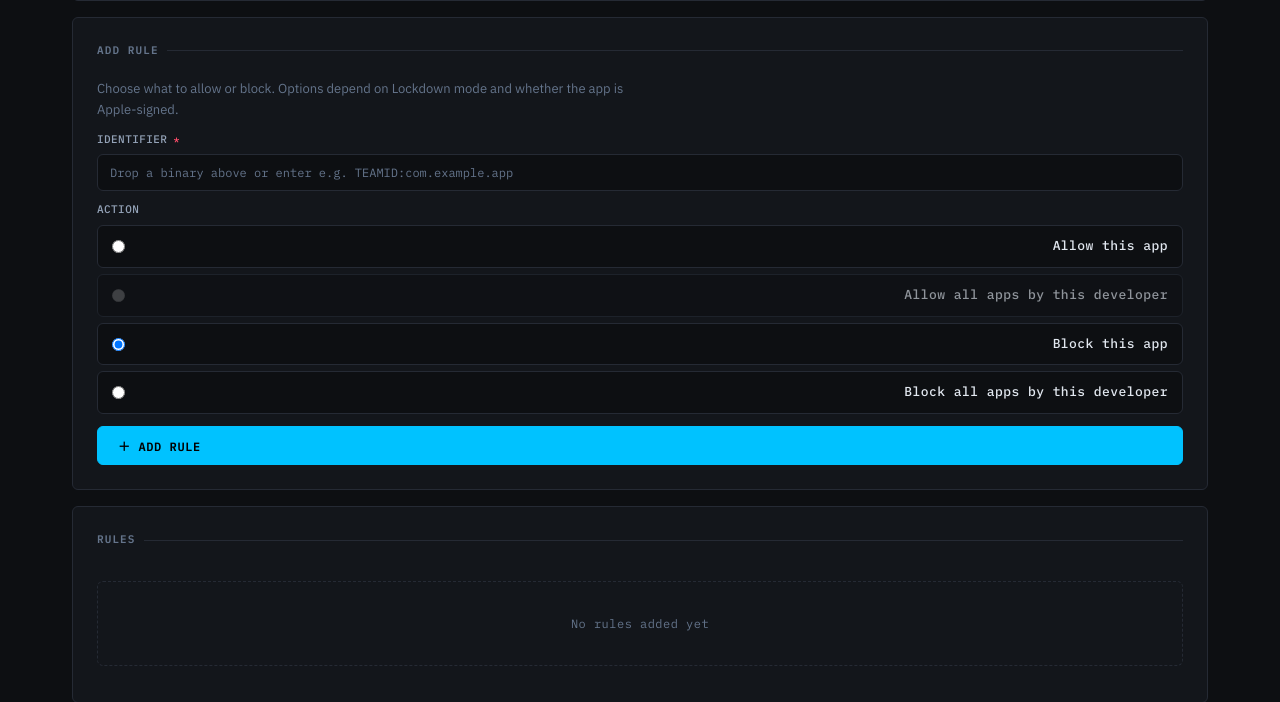
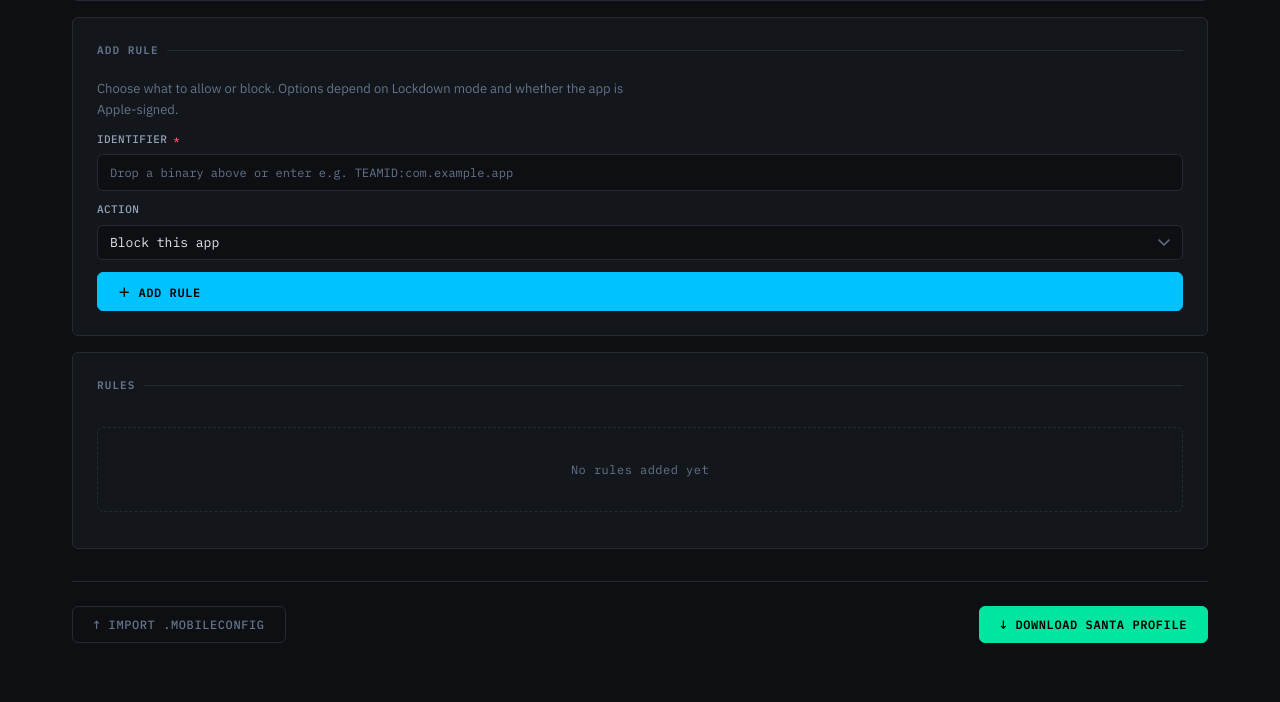
Before and after one commit to arilewis93/online-macadmin-toolbox, a Flask app: page /santa in a window 1280 px wide. Shown: the part 973-1675 px from the top of the page. After the commit the page ends 1616 px from the top, so only its background shows below. Run offline with Flask 3, Linux system fonts and the light colour scheme; the visitor is signed in with stand-in values (Sample User, id 1); some libraries are stand-ins or nearby versions.

Commit message:
Refactor Santa tool action selection from radio buttons to dropdown menu
- Replaced radio button options for Santa actions with a dropdown select element for improved user experience.
- Updated JavaScript functions to accommodate the new dropdown selection method.
- Enhanced logic for enabling/disabling options based on platform and lockdown status.

```diff
--- a/app/templates/tools/santa.html
+++ b/app/templates/tools/santa.html
@@ -65,12 +65,12 @@
         </div>
         <div class="field" style="margin-bottom:12px;">
           <label>ACTION</label>
-          <div class="santa-action-options" id="santa-action-options">
-            <label class="toggle-row santa-action-row"><input type="radio" name="santa-action" value="allow_app" id="santa-action-allow-app"><span class="toggle-label">Allow this app</span></label>
-            <label class="toggle-row santa-action-row"><input type="radio" name="santa-action" value="allow_developer" id="santa-action-allow-dev"><span class="toggle-label">Allow all apps by this developer</span></label>
-            <label class="toggle-row santa-action-row"><input type="radio" name="santa-action" value="block_app" id="santa-action-block-app" checked><span class="toggle-label">Block this app</span></label>
-            <label class="toggle-row santa-action-row"><input type="radio" name="santa-action" value="block_developer" id="santa-action-block-dev"><span class="toggle-label">Block all apps by this developer</span></label>
-          </div>
+          <select id="santa-action-select" class="field-select">
+            <option value="allow_app" id="santa-action-allow-app">Allow this app</option>
+            <option value="allow_developer" id="santa-action-allow-dev">Allow all apps by this developer</option>
+            <option value="block_app" id="santa-action-block-app" selected>Block this app</option>
+            <option value="block_developer" id="santa-action-block-dev">Block all apps by this developer</option>
+          </select>
         </div>
         <button class="btn btn-primary" onclick="addSantaRule()" style="width:100%;">＋ Add Rule</button>
       </div>
@@ -212,8 +212,8 @@ var santaCurrentTeamId = null;
 var santaCurrentIsPlatform = false;
 
 function getSantaAction() {
-  var r = document.querySelector('input[name="santa-action"]:checked');
-  return r ? r.value : 'block_app';
+  var sel = document.getElementById('santa-action-select');
+  return sel ? sel.value : 'block_app';
 }
 function addSantaRule() {
   var action = getSantaAction();
@@ -244,29 +244,22 @@ function removeSantaRule(i) { santaRules.splice(i,1); renderSantaRules(); }
 function updateSantaActionOptions() {
   var lockdown = getToggle('santa-lockdown');
   var isPlatform = santaCurrentIsPlatform;
+  var sel = document.getElementById('santa-action-select');
+  if (!sel) return;
   var allowApp = document.getElementById('santa-action-allow-app');
   var allowDev = document.getElementById('santa-action-allow-dev');
   var blockApp = document.getElementById('santa-action-block-app');
   var blockDev = document.getElementById('santa-action-block-dev');
-  function enable(el, on) { if (el) el.style.opacity = on ? '' : '0.5'; el.disabled = !on; }
+  function enable(opt, on) { if (opt) { opt.disabled = !on; opt.style.opacity = on ? '' : '0.5'; } }
   if (isPlatform) {
     enable(allowApp, true); enable(allowDev, false); enable(blockApp, true); enable(blockDev, false);
-    if (getSantaAction() === 'allow_developer' || getSantaAction() === 'block_developer') {
-      var allowRadio = document.getElementById('santa-action-allow-app');
-      if (allowRadio) allowRadio.checked = true;
-    }
+    if (sel.value === 'allow_developer' || sel.value === 'block_developer') sel.value = 'allow_app';
   } else if (lockdown) {
     enable(allowApp, true); enable(allowDev, true); enable(blockApp, true); enable(blockDev, false);
-    if (getSantaAction() === 'block_developer') {
-      var ar = document.getElementById('santa-action-allow-app');
-      if (ar) ar.checked = true;
-    }
+    if (sel.value === 'block_developer') sel.value = 'allow_app';
   } else {
     enable(allowApp, true); enable(allowDev, false); enable(blockApp, true); enable(blockDev, true);
-    if (getSantaAction() === 'allow_developer') {
-      var br = document.getElementById('santa-action-block-app');
-      if (br) br.checked = true;
-    }
+    if (sel.value === 'allow_developer') sel.value = 'block_app';
   }
 }
 
```
